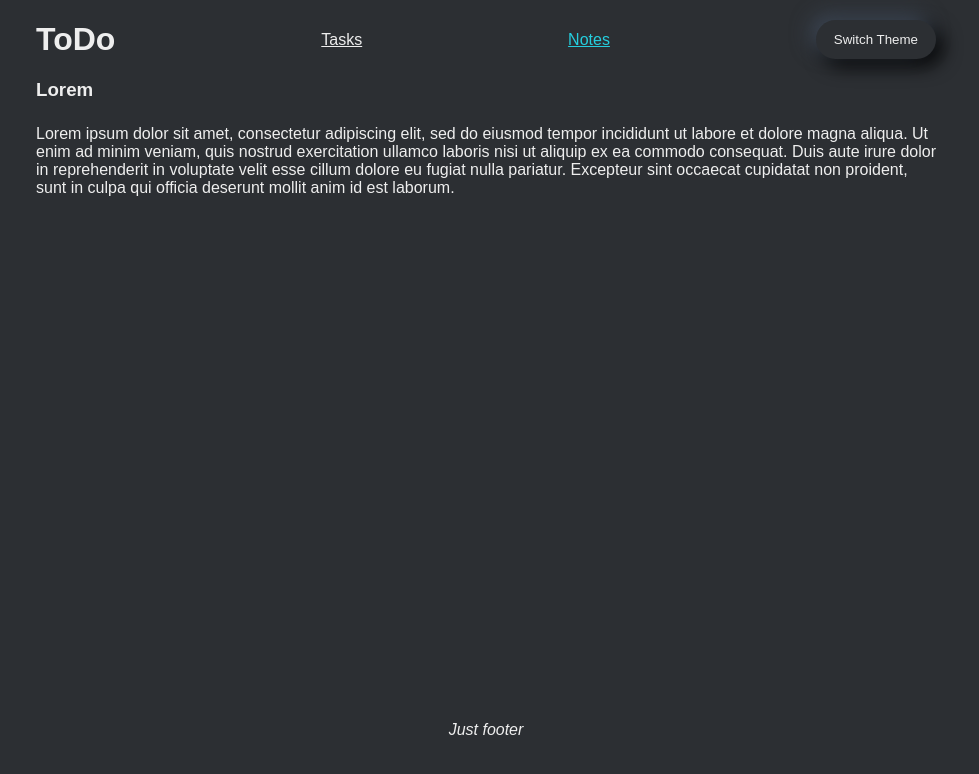
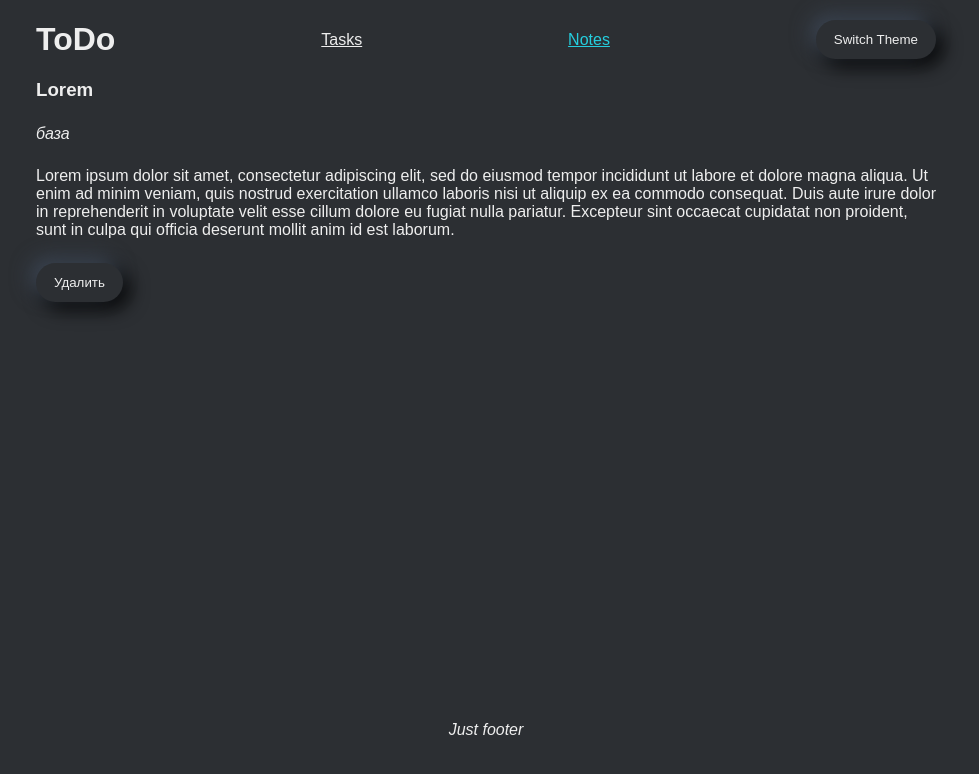
Before and after one commit to dgavrichkov/TaskListMain, a React (Create React App) app: page /TaskListMain/notes/1 in a window 1280 px wide. Shown: the top 774 px of the page, without its empty margins (154-1133 px from the left). Built offline with nearby package versions, Linux system fonts and the light colour scheme.

Commit message:
Добавление кнопок действий в деталки

```diff
--- a/src/components/pages/NotePage.tsx
+++ b/src/components/pages/NotePage.tsx
@@ -1,7 +1,8 @@
-import { useEffect } from "react";
-import { useParams } from "react-router-dom";
+import { useNavigate, useParams } from "react-router-dom";
+import { useActions } from "../../hooks/useActions";
 import { useTypedSelector } from "../../hooks/useTypedSelector";
 import { getNote as getNoteFromState } from "../../store/selectors/getNote";
+import { Button } from "../Button";
 import { StyledDetailPageWrap } from "../styled/StyledDetailPageWrap";
 
 type ParamTypes = {
@@ -12,17 +13,26 @@ export const NotePage = () => {
   // ??? noteId type
   const { noteId } = useParams<ParamTypes>();
   const note = useTypedSelector((state) => getNoteFromState(state, noteId));
-
-  useEffect(() => {
-    console.log(typeof note);
-  });
+  const { delNoteAction } = useActions();
+  const navigate = useNavigate();
 
   return (
     <>
       {typeof note === "object" && (
         <StyledDetailPageWrap>
           <h3>{note.name}</h3>
+          <i>{note.category}</i>
           <p>{note.text}</p>
+          <div className="btnGroup">
+            <Button
+              onClick={() => {
+                delNoteAction(note.id);
+                navigate("../notes", { replace: true });
+              }}
+            >
+              Удалить
+            </Button>
+          </div>
         </StyledDetailPageWrap>
       )}
     </>
--- a/src/components/pages/TaskPage.tsx
+++ b/src/components/pages/TaskPage.tsx
@@ -1,4 +1,5 @@
-import { useParams } from "react-router-dom";
+import { useNavigate, useParams } from "react-router-dom";
+import { useActions } from "../../hooks/useActions";
 import { useTypedSelector } from "../../hooks/useTypedSelector";
 import { getTask as getTaskFromState } from "../../store/selectors/getTask";
 import { Button } from "../Button";
@@ -11,7 +12,8 @@ type ParamTypes = {
 export const TaskPage = () => {
   const { taskId } = useParams<ParamTypes>();
   const task = useTypedSelector((state) => getTaskFromState(state, taskId));
-
+  const { delTaskAction, toggleTaskAction } = useActions();
+  const navigate = useNavigate();
   return (
     <>
       {typeof task === "object" && (
@@ -19,13 +21,23 @@ export const TaskPage = () => {
           <h3>{task.name}</h3>
           <p>{task.tag}</p>
           <i className="id">{task.id}</i>
+
           <Button
             buttonType="button"
             onClick={() => {
-              console.log("boo");
+              toggleTaskAction(task);
             }}
           >
             {!task.done ? "Done" : "Not done"}
+          </Button>
+          <Button
+            buttonType="button"
+            onClick={() => {
+              delTaskAction(task.id);
+              navigate("../tasks", { replace: true });
+            }}
+          >
+            Delete
           </Button>
         </StyledDetailPageWrap>
       )}
```
